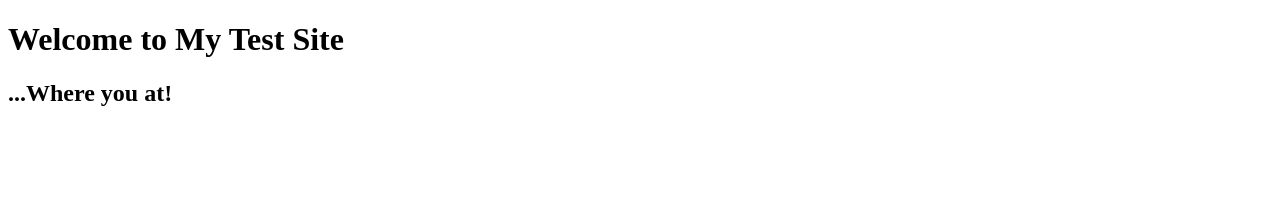
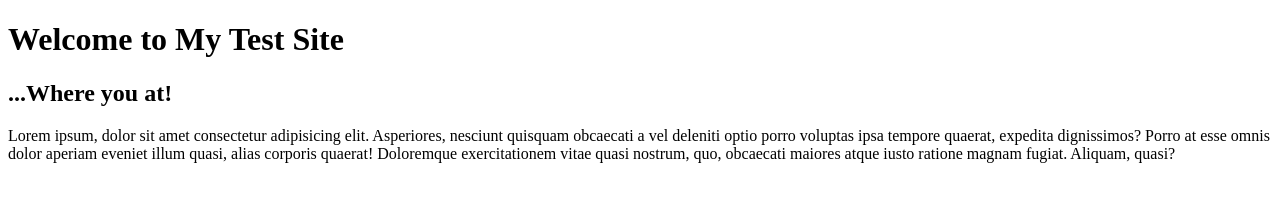
Before and after one commit to fydefirm/test-site, a plain HTML site: page index.html in a window 1280 px wide. Drawn offline with Linux system fonts and the light colour scheme.

Commit message:
testing incremental build

```diff
--- a/index.html
+++ b/index.html
@@ -9,5 +9,6 @@
 <body>
     <h1>Welcome to My Test Site</h1>
     <h2>...Where you at!</h2>
+    <p>Lorem ipsum, dolor sit amet consectetur adipisicing elit. Asperiores, nesciunt quisquam obcaecati a vel deleniti optio porro voluptas ipsa tempore quaerat, expedita dignissimos? Porro at esse omnis dolor aperiam eveniet illum quasi, alias corporis quaerat! Doloremque exercitationem vitae quasi nostrum, quo, obcaecati maiores atque iusto ratione magnam fugiat. Aliquam, quasi?</p>
 </body>
 </html>
```
